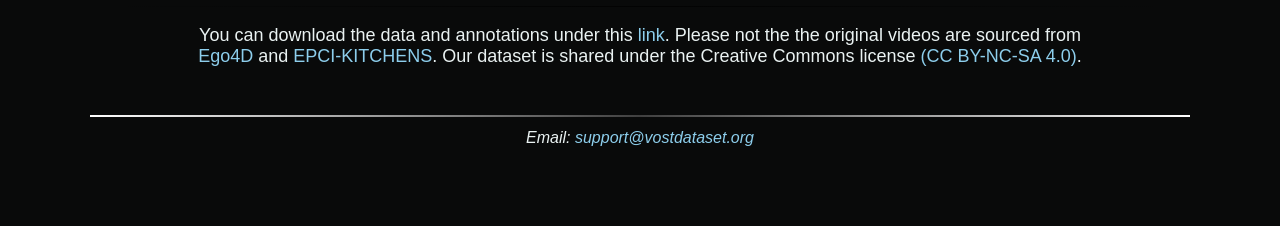
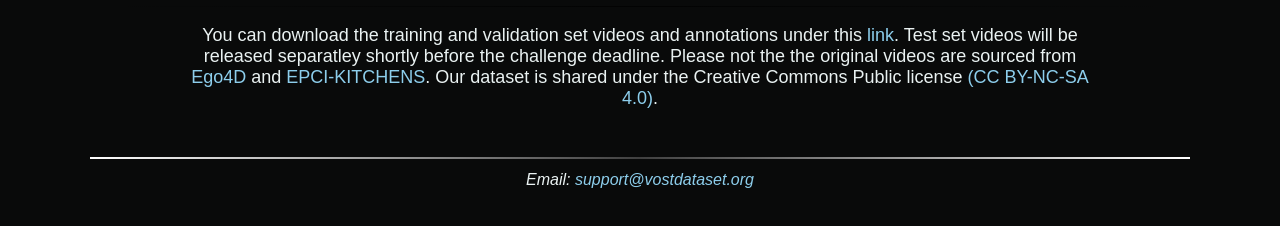
Before and after one commit to TRI-ML/VOST, a plain HTML site: page data.html in a window 1280 px wide. Shown: the part 190-416 px from the top of the page. Drawn offline with Linux system fonts and the light colour scheme; a script that the page names is missing.

Commit message:
data link

```diff
--- a/data.html
+++ b/data.html
@@ -184,7 +184,7 @@
   		  <table align=center>
           <div class='row'>
               <center>
-                <p style="width:930px; text-align:center; color:rgb(234, 242, 242);">You can download the data and annotations under this <a href="" style="color: rgb(141, 206, 236);">link</a>. Please not the the original videos are sourced from <a href="https://ego4d-data.org" style="color: rgb(141, 206, 236);">Ego4D</a> and <a href="https://epic-kitchens.github.io" style="color: rgb(141, 206, 236);">EPCI-KITCHENS</a>. Our dataset is shared under the Creative Commons license <a href="https://creativecommons.org/licenses/by-nc-sa/4.0/"  style="color: rgb(141, 206, 236);">(CC BY-NC-SA 4.0)</a>.
+                <p style="width:930px; text-align:cleftenter; color:rgb(234, 242, 242);">You can download the training and validation set videos and annotations under this <a href="https://tri-ml-public.s3.amazonaws.com/datasets/VOST.zip" style="color: rgb(141, 206, 236);">link</a>. Test set videos will be released separatley shortly before the challenge deadline. Please not the the original videos are sourced from <a href="https://ego4d-data.org" style="color: rgb(141, 206, 236);">Ego4D</a> and <a href="https://epic-kitchens.github.io" style="color: rgb(141, 206, 236);">EPCI-KITCHENS</a>. Our dataset is shared under the Creative Commons Public license <a href="https://creativecommons.org/licenses/by-nc-sa/4.0/"  style="color: rgb(141, 206, 236);">(CC BY-NC-SA 4.0)</a>.
                 </p>
               </center>
           </div>
```
